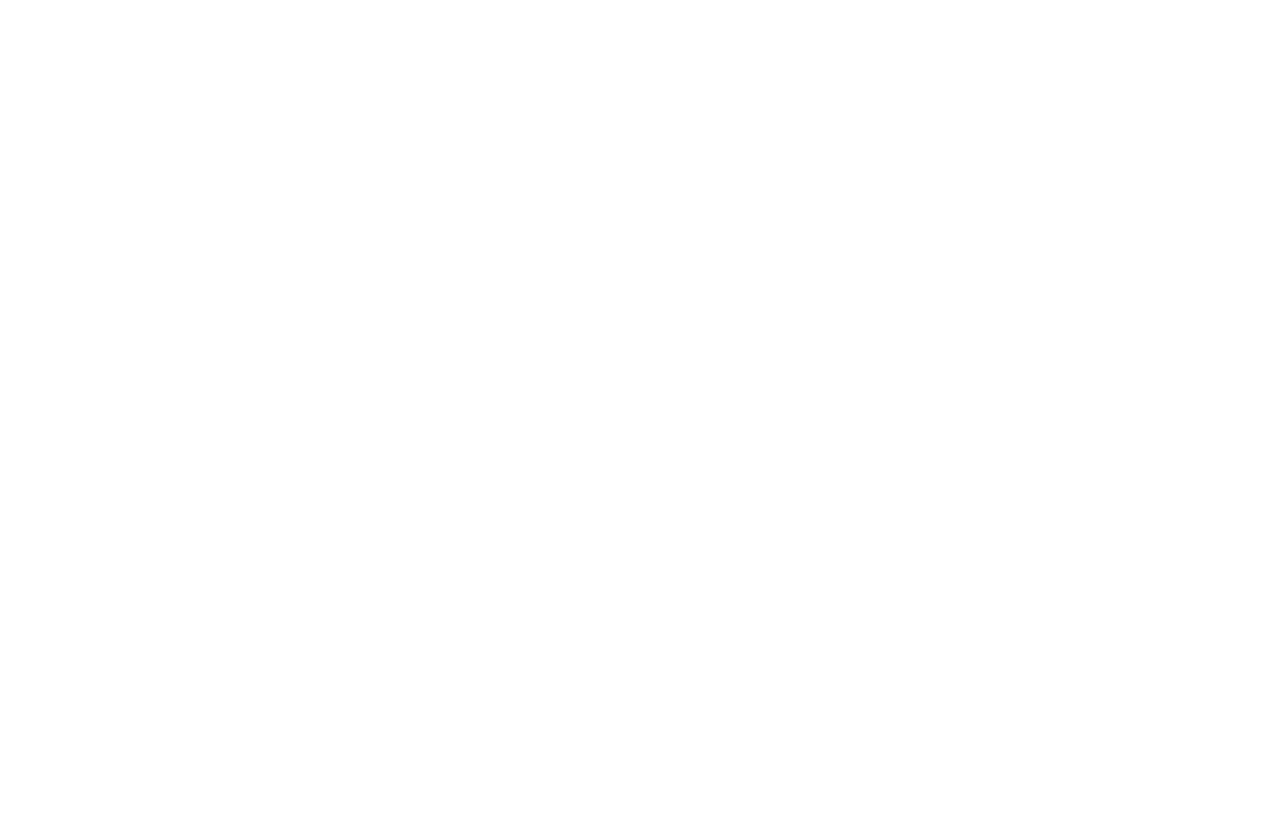
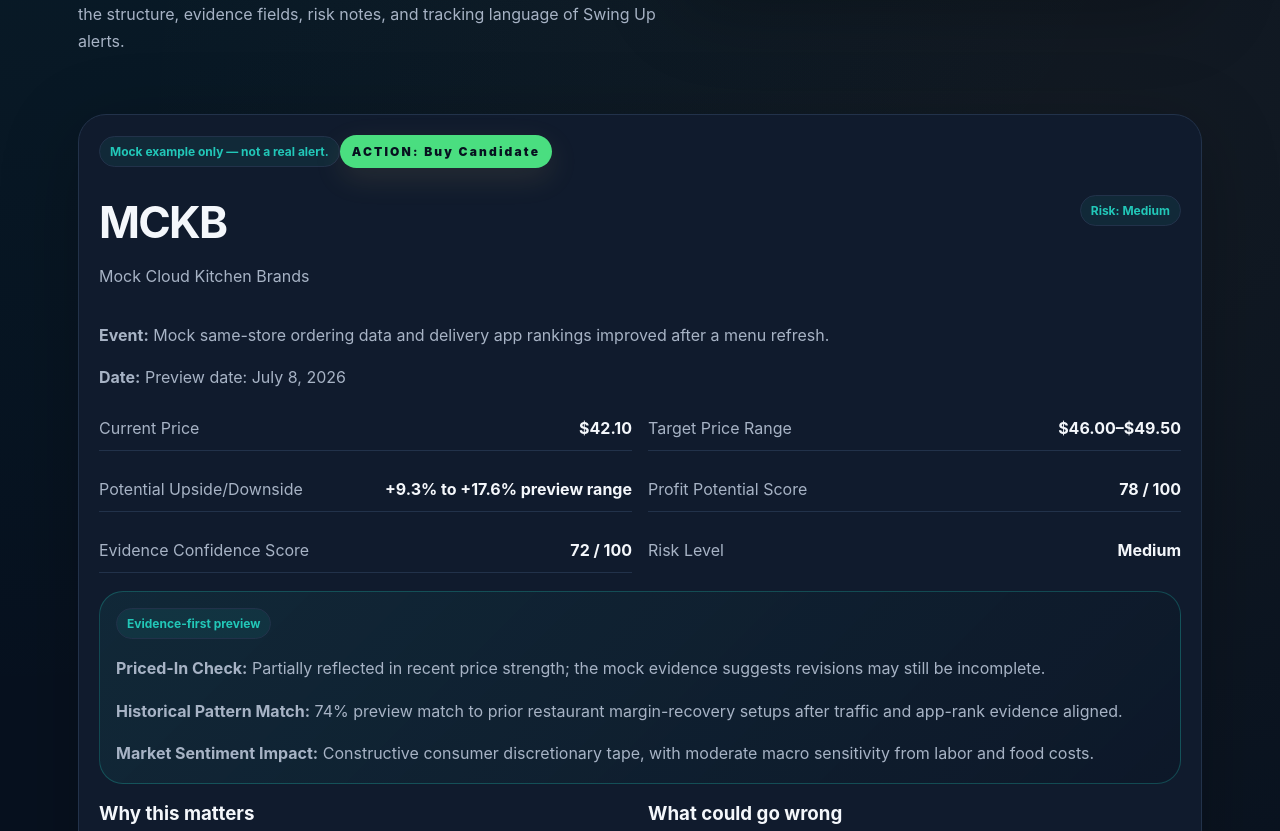
Before and after one commit to Team-AI-Factory/swing-up, a Next.js app: page /alert-examples in a window 1280 px wide. Before the commit this address had no page. Shown: the part 537-1368 px from the top of the page. Before the commit the page ends 868 px from the top, so only its background shows below. Built offline with nearby package versions, Linux system fonts and the light colour scheme.

Commit message:
Add alert examples library page

```diff
--- /dev/null
+++ b/app/alert-examples/page.tsx
@@ -0,0 +1,207 @@
+type ExampleAction = "Buy Candidate" | "Watch" | "Avoid";
+
+type AlertExample = {
+  action: ExampleAction;
+  ticker: string;
+  company: string;
+  event: string;
+  date: string;
+  currentPrice: string;
+  targetPriceRange: string;
+  potentialMove: string;
+  profitPotentialScore: string;
+  evidenceConfidenceScore: string;
+  riskLevel: string;
+  pricedInCheck: string;
+  historicalPatternMatch: string;
+  marketSentimentImpact: string;
+  whyThisMatters: string;
+  whatCouldGoWrong: string[];
+  sourceReceiptsPreview: string[];
+  publicTrackingPreview: string;
+};
+
+const mockLabel = "Mock example only — not a real alert.";
+
+const examples: AlertExample[] = [
+  {
+    action: "Buy Candidate",
+    ticker: "MCKB",
+    company: "Mock Cloud Kitchen Brands",
+    event: "Mock same-store ordering data and delivery app rankings improved after a menu refresh.",
+    date: "Preview date: July 8, 2026",
+    currentPrice: "$42.10",
+    targetPriceRange: "$46.00–$49.50",
+    potentialMove: "+9.3% to +17.6% preview range",
+    profitPotentialScore: "78 / 100",
+    evidenceConfidenceScore: "72 / 100",
+    riskLevel: "Medium",
+    pricedInCheck: "Partially reflected in recent price strength; the mock evidence suggests revisions may still be incomplete.",
+    historicalPatternMatch: "74% preview match to prior restaurant margin-recovery setups after traffic and app-rank evidence aligned.",
+    marketSentimentImpact: "Constructive consumer discretionary tape, with moderate macro sensitivity from labor and food costs.",
+    whyThisMatters: "The preview setup shows how Swing Up would connect operating evidence, revision risk, and price context before a public research label appears.",
+    whatCouldGoWrong: [
+      "Traffic gains could fade after initial promotion activity.",
+      "Input costs could pressure margins before pricing actions work.",
+      "The market may already reflect more of the recovery than the mock receipts imply.",
+    ],
+    sourceReceiptsPreview: [
+      "Mock delivery app category-rank snapshot",
+      "Mock menu pricing and basket-size comparison",
+      "Mock regional hiring and store-hours trend note",
+    ],
+    publicTrackingPreview: "Preview status: open from $42.10 with a 30-day review window and invalidation note below $39.80.",
+  },
+  {
+    action: "Watch",
+    ticker: "TWRX",
+    company: "TowerWorks Data Systems",
+    event: "Mock permit filings point to faster data-center power expansion in two priority regions.",
+    date: "Preview date: July 9, 2026",
+    currentPrice: "$88.40",
+    targetPriceRange: "$92.00–$101.00",
+    potentialMove: "+4.1% to +14.3% preview range",
+    profitPotentialScore: "69 / 100",
+    evidenceConfidenceScore: "63 / 100",
+    riskLevel: "Medium",
+    pricedInCheck: "Some optimism appears reflected in sector multiples, but this specific regional mock signal is not broadly visible.",
+    historicalPatternMatch: "68% preview match to infrastructure-capacity announcements that needed a second receipt before confidence improved.",
+    marketSentimentImpact: "Neutral market mood; higher-rate sensitivity keeps the setup on watch until confirmation improves.",
+    whyThisMatters: "The preview card demonstrates a cautious label when the possible opportunity exists but evidence has not crossed a higher-confidence threshold.",
+    whatCouldGoWrong: [
+      "Permits may not become active construction starts.",
+      "Customer demand could shift to a competing region.",
+      "Financing costs could reduce project economics.",
+    ],
+    sourceReceiptsPreview: [
+      "Mock county permit activity summary",
+      "Mock utility interconnect queue comparison",
+      "Mock supplier lead-time comment digest",
+    ],
+    publicTrackingPreview: "Preview status: watchlist monitoring from $88.40; revisit when a second independent construction receipt appears.",
+  },
+  {
+    action: "Avoid",
+    ticker: "RCLM",
+    company: "ReClaim Mobility Group",
+    event: "Mock inventory days and incentive activity worsened while peer sell-through held steadier.",
+    date: "Preview date: July 10, 2026",
+    currentPrice: "$23.75",
+    targetPriceRange: "$19.50–$21.25",
+    potentialMove: "-10.5% to -17.9% preview range",
+    profitPotentialScore: "58 / 100",
+    evidenceConfidenceScore: "76 / 100",
+    riskLevel: "High",
+    pricedInCheck: "Downside does not appear fully reflected in the mock valuation snapshot, though short interest may create volatility.",
+    historicalPatternMatch: "81% preview match to prior inventory-clearance cycles that preceded margin pressure.",
+    marketSentimentImpact: "Defensive market mood and tighter credit conditions increase caution around levered durable-goods names.",
+    whyThisMatters: "The preview example shows how an avoid label can be evidence-first when the main purpose is to flag asymmetric downside risk.",
+    whatCouldGoWrong: [
+      "Management could announce a credible cost reset sooner than expected.",
+      "Promotions may clear inventory without lasting margin damage.",
+      "A favorable financing backdrop could improve sentiment quickly.",
+    ],
+    sourceReceiptsPreview: [
+      "Mock dealer inventory scrape",
+      "Mock incentive index change log",
+      "Mock regional credit spread snapshot",
+    ],
+    publicTrackingPreview: "Preview status: downside thesis tracked from $23.75; review if mock inventory days normalize for two updates.",
+  },
+];
+
+function actionColor(action: ExampleAction) {
+  if (action === "Buy Candidate") return "var(--green)";
+  if (action === "Avoid") return "var(--red)";
+  return "var(--gold)";
+}
+
+export default function AlertExamplesPage() {
+  return (
+    <div className="page">
+      <section className="hero trust-hero">
+        <div>
+          <div className="eyebrow">Alert examples library</div>
+          <h1>Preview Swing Up alert cards without real alert data.</h1>
+          <p>
+            These standalone examples use clearly labelled mock data to demonstrate the structure, evidence fields, risk notes, and tracking language of Swing Up alerts.
+          </p>
+        </div>
+        <article className="card risk-callout">
+          <span className="badge">Preview library</span>
+          <h2 style={{ marginTop: 14 }}>All cards are mock examples</h2>
+          <p>
+            {mockLabel} This page does not connect to live alerts, publish alerts, or create tracking records.
+          </p>
+        </article>
+      </section>
+
+      <section className="grid" aria-label="Mock alert examples">
+        {examples.map((example) => (
+          <article className="card alert-card" key={example.ticker}>
+            <div className="badge" style={{ marginBottom: 14 }}>{mockLabel}</div>
+            <div
+              className="alert-action"
+              style={{ background: actionColor(example.action), color: "#07111F" }}
+            >
+              ACTION: {example.action}
+            </div>
+
+            <div className="alert-card-header">
+              <div>
+                <h2>{example.ticker}</h2>
+                <p style={{ marginTop: 0 }}>{example.company}</p>
+              </div>
+              <span className="badge">Risk: {example.riskLevel}</span>
+            </div>
+
+            <p><strong>Event:</strong> {example.event}</p>
+            <p><strong>Date:</strong> {example.date}</p>
+
+            <div className="grid two alert-top-grid">
+              <div className="metric"><span>Current Price</span><strong>{example.currentPrice}</strong></div>
+              <div className="metric"><span>Target Price Range</span><strong>{example.targetPriceRange}</strong></div>
+              <div className="metric"><span>Potential Upside/Downside</span><strong>{example.potentialMove}</strong></div>
+              <div className="metric"><span>Profit Potential Score</span><strong>{example.profitPotentialScore}</strong></div>
+              <div className="metric"><span>Evidence Confidence Score</span><strong>{example.evidenceConfidenceScore}</strong></div>
+              <div className="metric"><span>Risk Level</span><strong>{example.riskLevel}</strong></div>
+            </div>
+
+            <section className="alert-sentiment" aria-label={`${example.ticker} evidence preview`}>
+              <div className="alert-section-header"><span className="badge">Evidence-first preview</span></div>
+              <p><strong>Priced-In Check:</strong> {example.pricedInCheck}</p>
+              <p><strong>Historical Pattern Match:</strong> {example.historicalPatternMatch}</p>
+              <p><strong>Market Sentiment Impact:</strong> {example.marketSentimentImpact}</p>
+            </section>
+
+            <div className="grid two">
+              <section>
+                <h3>Why this matters</h3>
+                <p>{example.whyThisMatters}</p>
+              </section>
+              <section>
+                <h3>What could go wrong</h3>
+                <ul className="receipts">
+                  {example.whatCouldGoWrong.map((risk) => <li key={risk}>{risk}</li>)}
+                </ul>
+              </section>
+            </div>
+
+            <div className="grid two" style={{ marginTop: 16 }}>
+              <section>
+                <h3>Source receipts preview</h3>
+                <ul className="receipts">
+                  {example.sourceReceiptsPreview.map((receipt) => <li key={receipt}>{receipt}</li>)}
+                </ul>
+              </section>
+              <section>
+                <h3>Public tracking preview</h3>
+                <p>{example.publicTrackingPreview}</p>
+              </section>
+            </div>
+          </article>
+        ))}
+      </section>
+    </div>
+  );
+}
```
